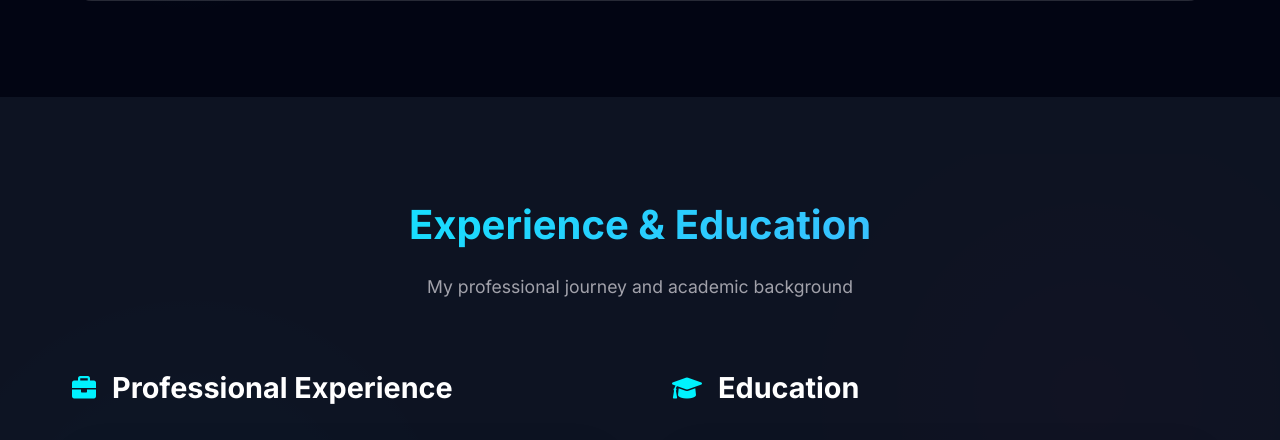
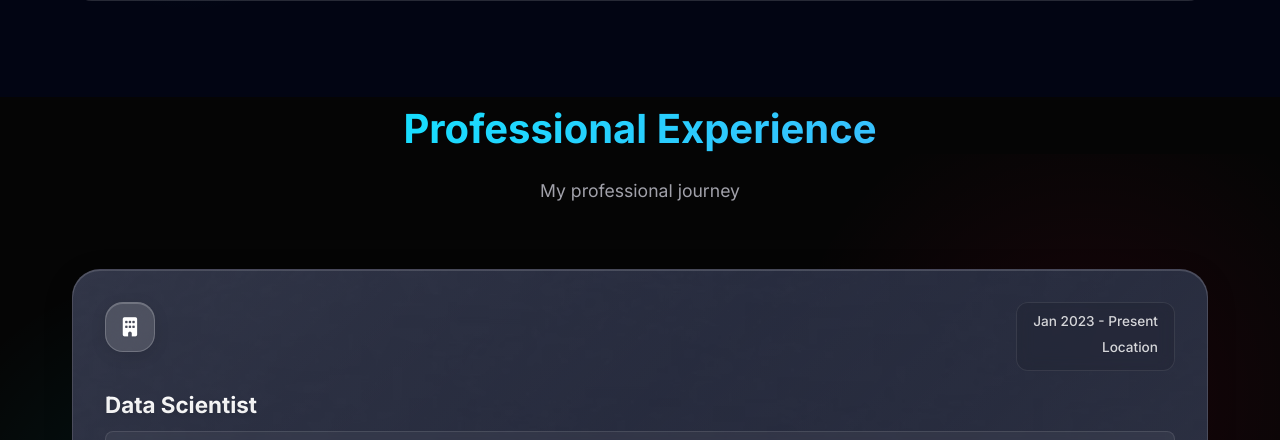
Before and after one commit to ShajahanImdaad53/Portfolio, a PHP site: page / in a window 1280 px wide. Shown: the part 3846-4286 px from the top of the page. Run offline with PHP 8.4, Linux system fonts and the light colour scheme.

Commit message:
Separate Education and Experience sections, add certificate previews

```diff
--- a/index.php
+++ b/index.php
@@ -25,6 +25,7 @@
         <a href="#skills" class="nav-link">Skills</a>
         <a href="#projects" class="nav-link">Projects</a>
         <a href="#experience" class="nav-link">Experience</a>
+        <a href="#education" class="nav-link">Education</a>
         <a href="certifications.php" class="nav-link">Certifications</a>
         <a href="achievements.php" class="nav-link">Achievements</a>
         <a href="#contact" class="nav-link">Contact</a>
@@ -199,21 +200,15 @@
     </div>
   </section>
 
-  <!-- Experience & Education Section -->
-  <section id="experience" class="experience-education">
+  <!-- Experience Section -->
+  <section id="experience" class="experience">
     <div class="container">
       <div class="section-header">
-        <h2 class="section-title">Experience & Education</h2>
-        <p class="section-subtitle">My professional journey and academic background</p>
+        <h2 class="section-title">Professional Experience</h2>
+        <p class="section-subtitle">My professional journey</p>
       </div>
 
-      <div class="experience-education-grid">
-        <!-- Experience Cards -->
-        <div class="experience-cards">
-          <h3 class="subsection-title">
-            <i class="fas fa-briefcase"></i>
-            Professional Experience
-          </h3>
+      <div class="experience-cards">
           <div class="cards-container">
             <?php foreach ($experience as $index => $exp): ?>
             <div class="experience-card" style="background-image: url('bg<?php echo ($index % 2) + 1; ?>.png');">
@@ -241,12 +236,19 @@
           </div>
         </div>
 
-        <!-- Education Cards -->
-        <div class="education-cards">
-          <h3 class="subsection-title">
-            <i class="fas fa-graduation-cap"></i>
-            Education
-          </h3>
+      </div>
+    </div>
+  </section>
+
+  <!-- Education Section -->
+  <section id="education" class="education" style="margin-top: 4rem;">
+    <div class="container">
+      <div class="section-header">
+        <h2 class="section-title">Education</h2>
+        <p class="section-subtitle">My academic background</p>
+      </div>
+
+      <div class="education-cards">
           <div class="cards-container">
             <?php foreach ($education as $index => $edu): ?>
             <div class="education-card" style="background-image: url('bg<?php echo (($index + 1) % 2) + 1; ?>.png');">
```
Also changed, not shown: certifications.php (+6 -2 lines), index.html (+17 -2 lines).
